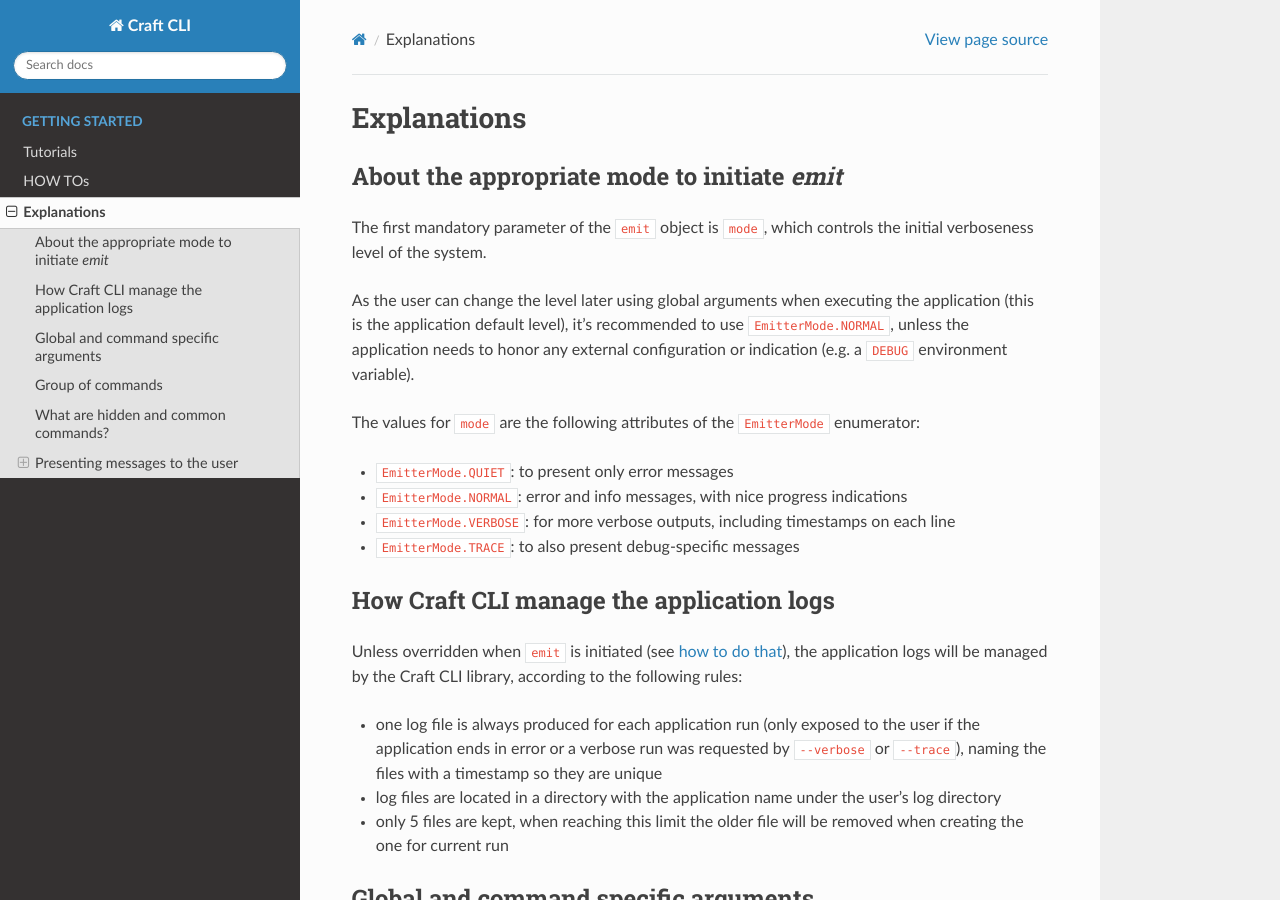
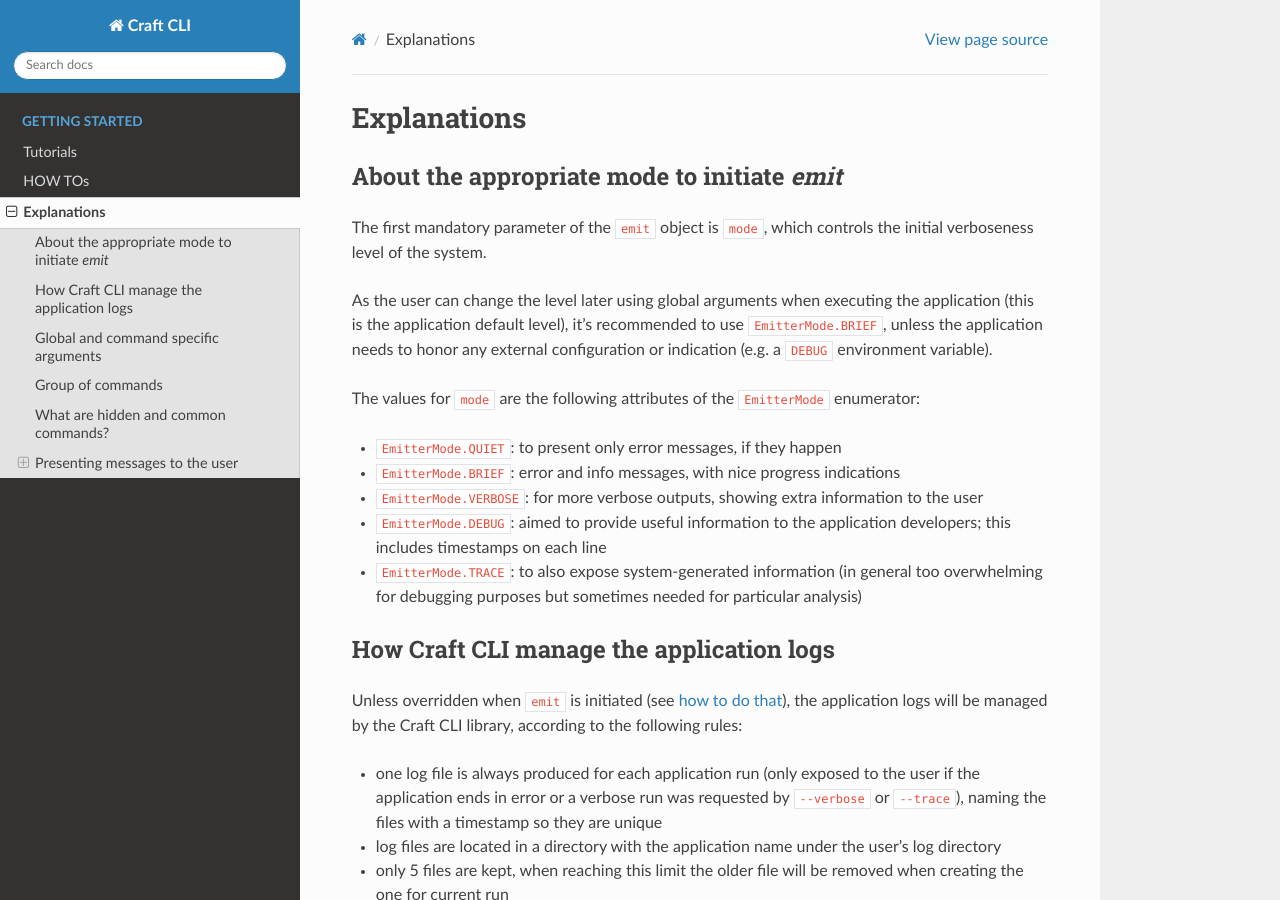
Before and after one commit to canonical/craft-cli, a Sphinx documentation site: the page built from docs/explanations.rst, in a window 1280 px wide and 900 px high. Built offline with Sphinx 7.4.7 and the Read the Docs theme 2.0.0, drawn with Linux system fonts in a browser that asks for light colours; pages that are not in the unit, such as notebooks, are missing from menus; some of the changed text lies outside the part shown.

Commit message:
Changed NORMAL to BRIEF and added a DEBUG verbosity level (still not used).
This is a very "mechanical branch", just name changes, no semantic ones.

```diff
--- a/docs/explanations.rst
+++ b/docs/explanations.rst
@@ -7,14 +7,15 @@
 
 The first mandatory parameter of the ``emit`` object is ``mode``, which controls the initial verboseness level of the system.
 
-As the user can change the level later using global arguments when executing the application (this is the application default level), it's recommended to use ``EmitterMode.NORMAL``, unless the application needs to honor any external configuration or indication (e.g. a ``DEBUG`` environment variable).
+As the user can change the level later using global arguments when executing the application (this is the application default level), it's recommended to use ``EmitterMode.BRIEF``, unless the application needs to honor any external configuration or indication (e.g. a ``DEBUG`` environment variable).
 
 The values for ``mode`` are the following attributes of the ``EmitterMode`` enumerator:
 
-- ``EmitterMode.QUIET``: to present only error messages
-- ``EmitterMode.NORMAL``: error and info messages, with nice progress indications
-- ``EmitterMode.VERBOSE``: for more verbose outputs, including timestamps on each line
-- ``EmitterMode.TRACE``: to also present debug-specific messages
+- ``EmitterMode.QUIET``: to present only error messages, if they happen
+- ``EmitterMode.BRIEF``: error and info messages, with nice progress indications
+- ``EmitterMode.VERBOSE``: for more verbose outputs, showing extra information to the user
+- ``EmitterMode.DEBUG``: aimed to provide useful information to the application developers; this includes timestamps on each line
+- ``EmitterMode.TRACE``: to also expose system-generated information (in general too overwhelming for debugging purposes but sometimes needed for particular analysis)
 
 
 .. _expl_log_management:
@@ -89,7 +90,7 @@
 
 Before using it, though, it must be initiated. For example::
 
-    emit.init(EmitterMode.NORMAL, "example-app", "Starting example app v1.")
+    emit.init(EmitterMode.BRIEF, "example-app", "Starting example app v1.")
 
 
 After bootstrapping the library as shown before, and importing ``emit`` wherever is needed, all its usage is just sending information to the user. The following sections describe the different ways of doing that.
@@ -116,7 +117,7 @@
 
 The ``progress`` method is to present all the messages that provide information on what the application is currently doing.
 
-Messages shown this way are ephemeral in ``QUIET`` or ``NORMAL`` modes (overwritten by the next line) and will be truncated to the terminal's width in that case.
+Messages shown this way are ephemeral in ``QUIET`` or ``BRIEF`` modes (overwritten by the next line) and will be truncated to the terminal's width in that case.
 
 ::
 
@@ -190,13 +191,13 @@
 E.g.::
 
     emit.init(
-        EmitterMode.NORMAL,
+        EmitterMode.BRIEF,
         "craft",
         f"Starting craft version {__version__}",
         log_filepath=logpath,
     )
 
-It is only after this point that ``emit`` can be used for printing. Note that the mode is typically initialized to ``EmitterMode.NORMAL``. The user can control the emitter mode through global arguments. The ``Dispatcher``, as mentioned earlier, handles global arguments (including help). However, the ``Dispatcher`` only applies emitter mode changes during ``pre_parse_args()`` when parsing the global arguments (e.g. ``--trace``) later on in the code.
+It is only after this point that ``emit`` can be used for printing. Note that the mode is typically initialized to ``EmitterMode.BRIEF``. The user can control the emitter mode through global arguments. The ``Dispatcher``, as mentioned earlier, handles global arguments (including help). However, the ``Dispatcher`` only applies emitter mode changes during ``pre_parse_args()`` when parsing the global arguments (e.g. ``--trace``) later on in the code.
 
 E.g.::
 
--- a/docs/tutorials.rst
+++ b/docs/tutorials.rst
@@ -80,7 +80,7 @@
 
 Then initiate the ``emit`` object and call the ``Dispatcher`` functionality::
 
-    emit.init(EmitterMode.NORMAL, "example-app", "Starting example app v1.")
+    emit.init(EmitterMode.BRIEF, "example-app", "Starting example app v1.")
     command_groups = [CommandGroup("Basic", [RemoveFileCommand])]
     summary = "Example application for the craft-cli tutorial."
 
--- a/examples.py
+++ b/examples.py
@@ -253,7 +253,7 @@
 
 def example_21():
     """Run an app that uses emitter in a subprocess, pausing the external control, normal mode."""
-    _run_subprocess_with_emitter(EmitterMode.NORMAL)
+    _run_subprocess_with_emitter(EmitterMode.BRIEF)
 
 
 def example_22():
@@ -273,7 +273,7 @@
     print(f"ERROR: function {name!r} not found")
     exit()
 
-emit.init(EmitterMode.NORMAL, "explorator", "Greetings earthlings")
+emit.init(EmitterMode.BRIEF, "explorator", "Greetings earthlings")
 try:
     func()
 except CraftError as err:
```
Also changed, not shown: 5 other files.
